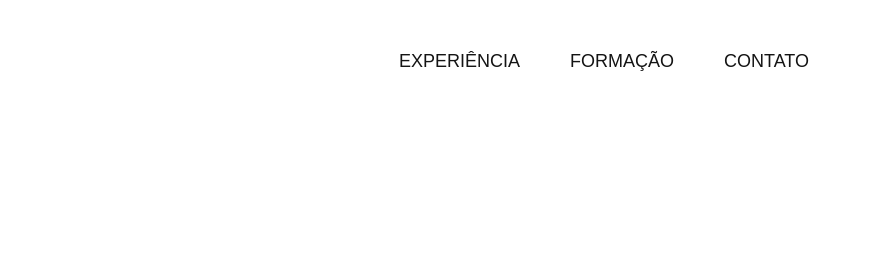
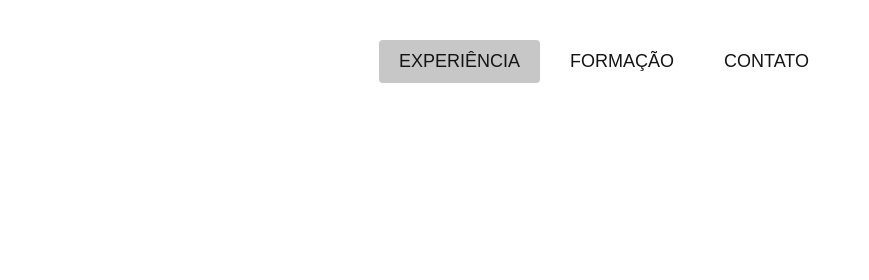
Before and after one commit to ssCaio/ssCaio.github.io, a plain HTML site: page index.html in a window 1280 px wide. In both pictures the pointer is over the link "EXPERIÊNCIA". Shown: the top 280 px of the page, 411-1280 px from the left. Drawn offline with Linux system fonts and the light colour scheme.

Commit message:
alterado fundo do menu

```diff
--- a/css/header.css
+++ b/css/header.css
@@ -21,6 +21,10 @@
   color: #141414;
   padding: 10px 20px;
   display: block;
+}
+.header-menu a:hover {
+  background: #c7c7c7;
+  border-radius: 4px;
 }
 
 .botao-menu {
```
